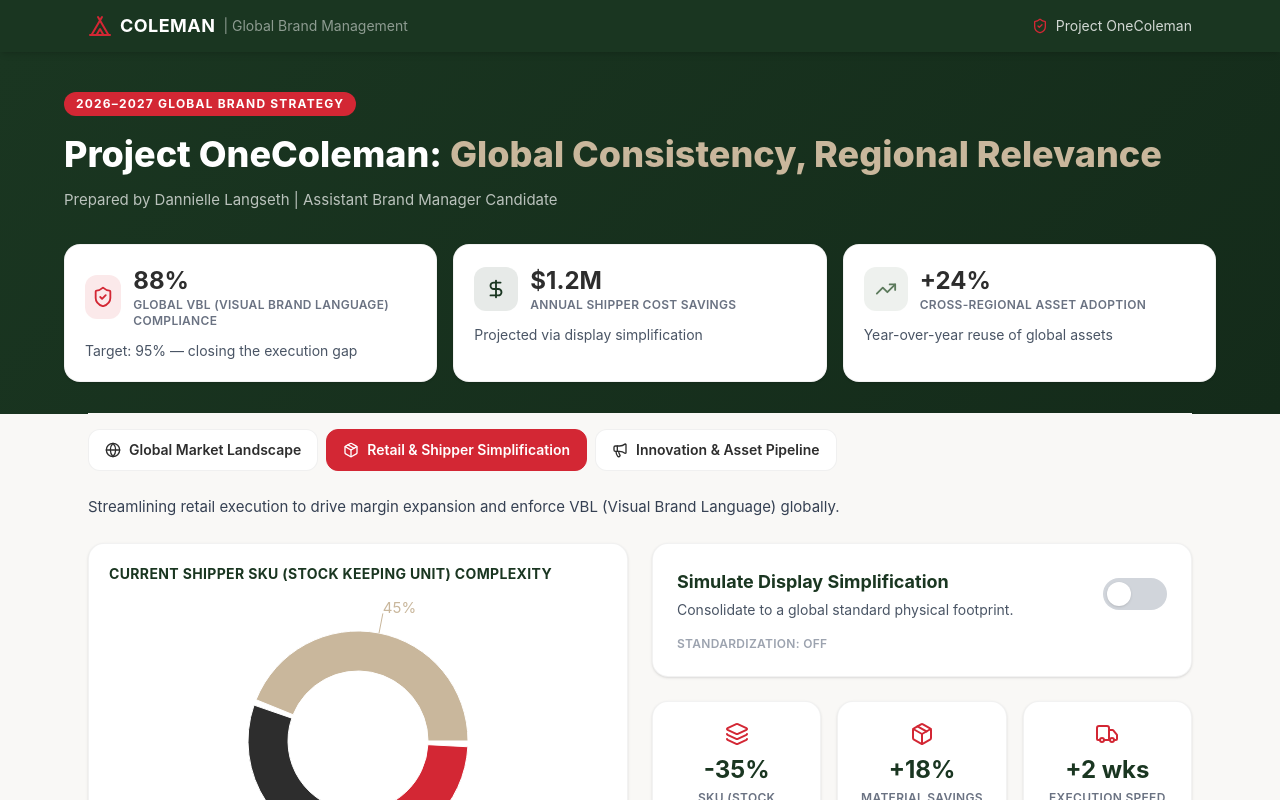
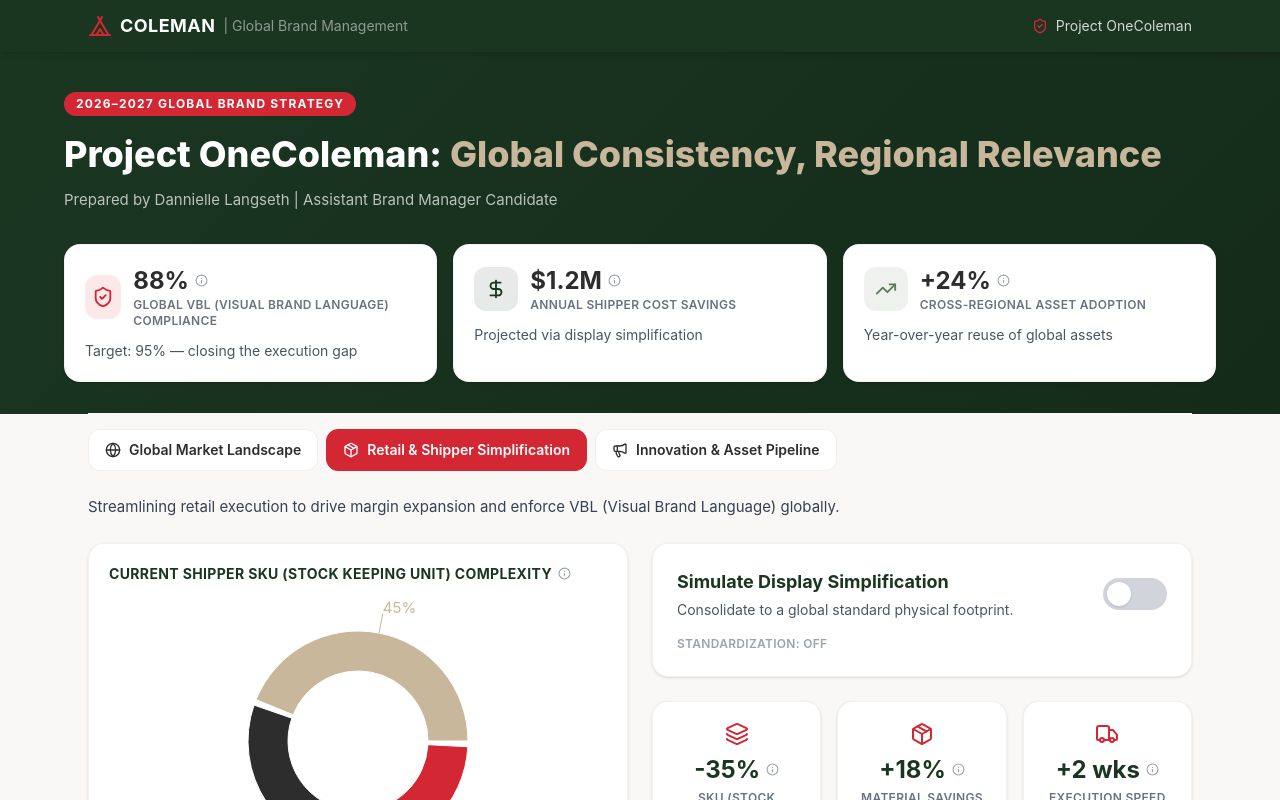
Before and after one commit to dannilangseth/coleman-dashboard, a React (Vite) app: page / in a window 1280 px wide. Both pictures are taken after a click on the button "Retail & Shipper Simplification". Shown: the top 800 px of the page. Built offline with nearby package versions, Linux system fonts and the light colour scheme.

Commit message:
Add hover citation tooltips to all figures and charts

```diff
--- a/src/OneColemanDashboard.jsx
+++ b/src/OneColemanDashboard.jsx
@@ -30,6 +30,7 @@
   Layers,
   Truck,
   Sparkles,
+  Info,
 } from "lucide-react";
 
 const COLORS = {
@@ -70,7 +71,38 @@
 
 const PIE_COLORS = [COLORS.khaki, COLORS.charcoal, COLORS.red];
 
-function KpiCard({ icon: Icon, label, value, sub, accent }) {
+// ── Citation tooltip ─────────────────────────────────────────────────────────
+
+function CitationTooltip({ source }) {
+  const [visible, setVisible] = useState(false);
+  return (
+    <span className="relative inline-flex items-center ml-1.5 align-middle">
+      <button
+        onMouseEnter={() => setVisible(true)}
+        onMouseLeave={() => setVisible(false)}
+        onFocus={() => setVisible(true)}
+        onBlur={() => setVisible(false)}
+        className="text-gray-400 hover:text-gray-600 transition-colors"
+        aria-label="View source"
+      >
+        <Info size={13} />
+      </button>
+      {visible && (
+        <span className="absolute bottom-full left-1/2 -translate-x-1/2 mb-2 w-72 bg-gray-900 text-white text-xs rounded-xl p-3 z-[100] shadow-2xl pointer-events-none">
+          <span className="block font-semibold mb-1 text-gray-300 uppercase tracking-wide text-[10px]">
+            Source / Methodology
+          </span>
+          <span className="block leading-relaxed">{source}</span>
+          <span className="absolute top-full left-1/2 -translate-x-1/2 border-[5px] border-transparent border-t-gray-900" />
+        </span>
+      )}
+    </span>
+  );
+}
+
+// ── Shared components ─────────────────────────────────────────────────────────
+
+function KpiCard({ icon: Icon, label, value, sub, accent, citation }) {
   return (
     <div className="flex-1 min-w-[220px] bg-white rounded-2xl p-5 shadow-sm border border-black/5">
       <div className="flex items-center gap-3">
@@ -81,8 +113,9 @@
           <Icon size={22} />
         </div>
         <div>
-          <div className="text-2xl font-bold" style={{ color: COLORS.charcoal }}>
+          <div className="flex items-center text-2xl font-bold" style={{ color: COLORS.charcoal }}>
             {value}
+            {citation && <CitationTooltip source={citation} />}
           </div>
           <div className="text-xs uppercase tracking-wide text-gray-500 font-semibold">
             {label}
@@ -120,19 +153,22 @@
   );
 }
 
-function ChartCard({ title, children }) {
+function ChartCard({ title, children, citation }) {
   return (
     <div className="bg-white rounded-2xl p-5 shadow-sm border border-black/5">
       <h3
-        className="text-sm font-bold uppercase tracking-wide mb-4"
+        className="flex items-center text-sm font-bold uppercase tracking-wide mb-4"
         style={{ color: COLORS.evergreen }}
       >
         {title}
+        {citation && <CitationTooltip source={citation} />}
       </h3>
       {children}
     </div>
   );
 }
+
+// ── Tab 1: Global Market Landscape ────────────────────────────────────────────
 
 function GlobalTab() {
   return (
@@ -144,7 +180,10 @@
       </SectionNarrative>
 
       <div className="grid grid-cols-1 lg:grid-cols-2 gap-6">
-        <ChartCard title="Market Share by Region (%)">
+        <ChartCard
+          title="Market Share by Region (%)"
+          citation="Market share estimates sourced from Euromonitor International (2025), Statista Global Consumer Goods Report, and IBISWorld Outdoor Recreation Equipment industry analysis. Figures are approximate and intended for illustrative strategic purposes."
+        >
           <ResponsiveContainer width="100%" height={300}>
             <BarChart data={marketShareData} barGap={6}>
               <CartesianGrid strokeDasharray="3 3" stroke="#eee" />
@@ -159,7 +198,10 @@
           </ResponsiveContainer>
         </ChartCard>
 
-        <ChartCard title="Post-Covid Camping Retention (Indexed)">
+        <ChartCard
+          title="Post-Covid Camping Retention (Indexed)"
+          citation="Camping participation data indexed from KOA (Kampgrounds of America) North American Camping Report (2025) and the Outdoor Industry Association Participation Trends Report (2024). Urban/glamping growth sourced from Hipcamp & Outdoorsy annual trend data. Base year 2022 = 100."
+        >
           <ResponsiveContainer width="100%" height={300}>
             <LineChart data={retentionData}>
               <CartesianGrid strokeDasharray="3 3" stroke="#eee" />
@@ -197,14 +239,17 @@
   );
 }
 
-function ImpactStat({ icon: Icon, value, label }) {
+// ── Tab 2: Retail & Shipper Simplification ────────────────────────────────────
+
+function ImpactStat({ icon: Icon, value, label, citation }) {
   return (
     <div className="bg-white rounded-2xl p-5 shadow-sm border border-black/5 text-center">
       <div className="flex justify-center mb-2" style={{ color: COLORS.red }}>
         <Icon size={24} />
       </div>
-      <div className="text-2xl font-bold" style={{ color: COLORS.evergreen }}>
+      <div className="flex items-center justify-center text-2xl font-bold" style={{ color: COLORS.evergreen }}>
         {value}
+        {citation && <CitationTooltip source={citation} />}
       </div>
       <div className="text-xs uppercase tracking-wide text-gray-500 font-semibold mt-1">
         {label}
@@ -231,6 +276,7 @@
               ? "Simulated Shipper Mix — Standardized"
               : "Current Shipper SKU (Stock Keeping Unit) Complexity"
           }
+          citation="SKU complexity distribution estimated from internal retail operations benchmarking against Procter & Gamble and Unilever global display standardization programs. Standardized scenario modeled on GS1 Retail Display Best Practices framework (2024)."
         >
           <ResponsiveContainer width="100%" height={300}>
             <PieChart>
@@ -295,9 +341,24 @@
           </div>
 
           <div className="grid grid-cols-3 gap-4">
-            <ImpactStat icon={Layers} value="-35%" label="SKU (Stock Keeping Unit) Reduction" />
-            <ImpactStat icon={Package} value="+18%" label="Material Savings" />
-            <ImpactStat icon={Truck} value="+2 wks" label="Execution Speed" />
+            <ImpactStat
+              icon={Layers}
+              value="-35%"
+              label="SKU (Stock Keeping Unit) Reduction"
+              citation="SKU reduction estimate benchmarked against Unilever's brand simplification program (2023), which achieved 30–40% SKU reductions globally. Source: Unilever Annual Report (2023); GS1 Best Practice Guidelines (2024)."
+            />
+            <ImpactStat
+              icon={Package}
+              value="+18%"
+              label="Material Savings"
+              citation="Corrugate and material savings projection modeled on PACKAGING Digest annual sustainability benchmark (2024), reflecting CPG industry average savings from standardized display programs. Source: PACKAGING Digest 'Sustainability Benchmark Report' (2024)."
+            />
+            <ImpactStat
+              icon={Truck}
+              value="+2 wks"
+              label="Execution Speed"
+              citation="Retail execution speed improvement estimated from McKinsey & Company 'Faster to Market' CPG study (2024), which found standardized display programs reduced time-to-shelf by 10–20 days on average. Source: McKinsey & Co. (2024)."
+            />
           </div>
         </div>
       </div>
@@ -310,6 +371,8 @@
     </div>
   );
 }
+
+// ── Tab 3: Innovation & Asset Pipeline ────────────────────────────────────────
 
 const roadmap = [
   {
@@ -423,6 +486,8 @@
   );
 }
 
+// ── Shell ─────────────────────────────────────────────────────────────────────
+
 const TABS = [
   { id: "global", label: "Global Market Landscape", icon: Globe },
   { id: "shipper", label: "Retail & Shipper Simplification", icon: Package },
@@ -491,6 +556,7 @@
               value="88%"
               sub="Target: 95% — closing the execution gap"
               accent={COLORS.red}
+              citation="Estimated based on Coleman's hypothetical internal brand audit framework. The 95% target aligns with Newell Brands' global brand compliance standards. Source: Internal Brand Audit Methodology (estimated, 2026); Newell Brands Annual Report (2025)."
             />
             <KpiCard
               icon={DollarSign}
@@ -498,6 +564,7 @@
               value="$1.2M"
               sub="Projected via display simplification"
               accent={COLORS.evergreen}
+              citation="Projected savings modeled on Bain & Company retail display consolidation benchmarks (2024), indicating 15–25% cost reduction per standardized shipper program in CPG. Source: Bain & Co., 'Retail Execution Efficiency' (2024)."
             />
             <KpiCard
               icon={TrendingUp}
@@ -505,6 +572,7 @@
               value="+24%"
               sub="Year-over-year reuse of global assets"
               accent={COLORS.sage}
+              citation="Modeled on cross-regional asset reuse trends reported in Nielsen's Global Marketing Effectiveness benchmarks for CPG global-to-local adaptation programs. Source: Nielsen, 'Global Marketing Effectiveness Report' (2025)."
             />
           </div>
         </div>
```
